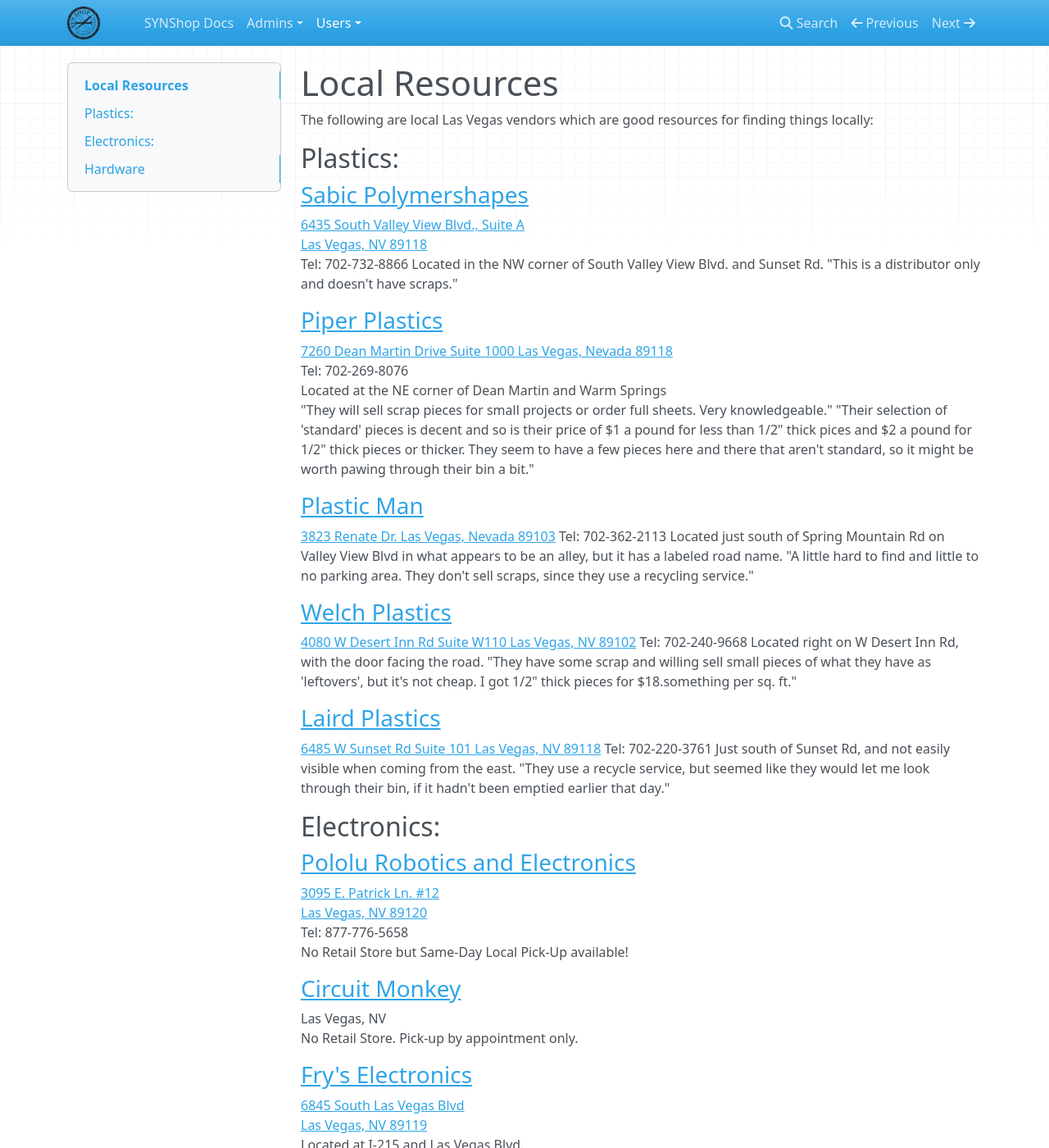
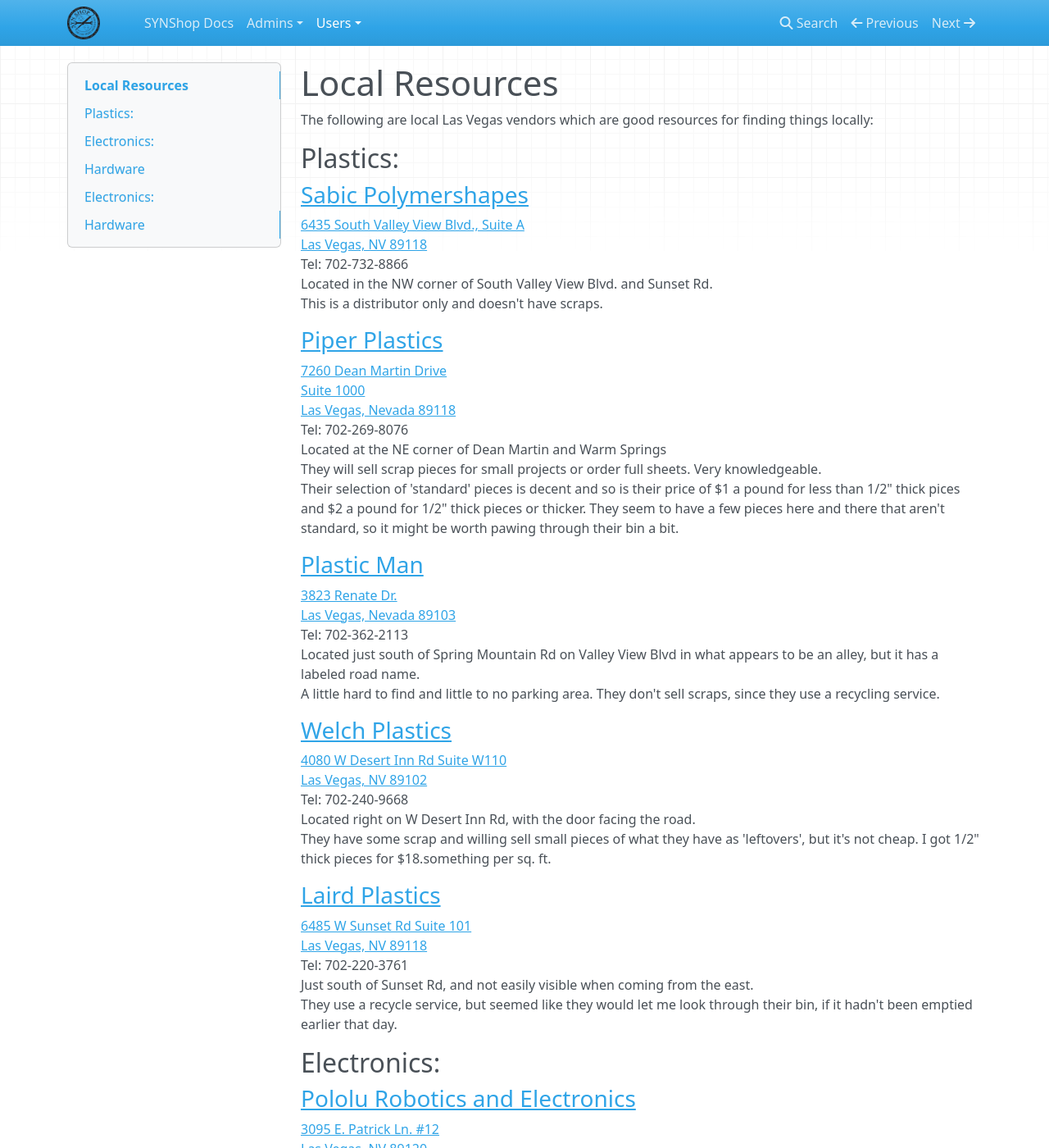
Before and after one commit to synshop/rtfm, an MkDocs documentation site: the page built from docs/users/Local Resources.md, in a window 1280 px wide and 1400 px high. Shown: the whole window at 82% size. Built offline with MkDocs 1.6.1, drawn with Linux system fonts in a browser that asks for light colours; nearby versions of some CDN libraries; some of the changed lines change nothing that is shown; some of the changed text lies outside the part shown.

Commit message:
Fixed formatting issue
Fixed formatting issue per PR comments.

```diff
--- a/docs/users/Local Resources.md
+++ b/docs/users/Local Resources.md
@@ -9,7 +9,7 @@
 Las Vegas, NV 89118](http://maps.google.com/maps?q=6435+South+Valley+View+Blvd.,+Suite+A&hl=en&sll=36.083511,-115.180664&sspn=0.116672,0.12085&t=h&z=17)
 Tel: 702-732-8866
 Located in the NW corner of South Valley View Blvd. and Sunset Rd.
-"This is a distributor only and doesn't have scraps."
+This is a distributor only and doesn't have scraps.
 
 ### [Piper Plastics](http://www.pplastics1.com/)
 [7260 Dean Martin Drive
@@ -17,29 +17,29 @@
 Las Vegas, Nevada 89118](http://maps.google.com/maps?hl=en&bav=on.2,or.r_gc.r_pw.r_qf.,cf.osb&biw=1363&bih=746&um=1&ie=UTF-8&q=piper+plastic+las+vegas+nv&fb=1&gl=us&hq=piper+plastic&hnear=0x80beb782a4f57dd1:0x3accd5e6d5b379a3,Las+Vegas,+NV&cid=0,0,251644501515819261&ei=FDtRT_TDDdLCgAekirXRDQ&sa=X&oi=local_result&ct=image&sqi=2&ved=0CBUQ_BI)
 Tel: 702-269-8076
 Located at the NE corner of Dean Martin and Warm Springs
-"They will sell scrap pieces for small projects or order full sheets. Very knowledgeable."
-"Their selection of 'standard' pieces is decent and so is their price of $1 a pound for less than 1/2" thick pices and $2 a pound for 1/2" thick pieces or thicker.  They seem to have a few pieces here and there that aren't standard, so it might be worth pawing through their bin a bit."
+They will sell scrap pieces for small projects or order full sheets. Very knowledgeable.
+Their selection of 'standard' pieces is decent and so is their price of $1 a pound for less than 1/2" thick pices and $2 a pound for 1/2" thick pieces or thicker.  They seem to have a few pieces here and there that aren't standard, so it might be worth pawing through their bin a bit.
 
 ### [Plastic Man](https://plasticmaninc.com/)
 [3823 Renate Dr.
 Las Vegas, Nevada 89103](https://www.google.com/maps/dir//36.1257189,-115.1907725/@36.125719,-115.190772,16z?hl=en-US)
 Tel: 702-362-2113
 Located just south of Spring Mountain Rd on Valley View Blvd in what appears to be an alley, but it has a labeled road name.
-"A little hard to find and little to no parking area.  They don't sell scraps, since they use a recycling service."
+A little hard to find and little to no parking area.  They don't sell scraps, since they use a recycling service.
 
 ### [Welch Plastics](https://welchplastics.com/)
 [4080 W Desert Inn Rd Suite W110
 Las Vegas, NV 89102](https://www.google.com/maps/place/Welch+Plastics+%7C+Custom+Fabrication+%7C+Raffle+Drums+Las+Vegas/@36.1306312,-115.1960816,17z/data=!3m1!4b1!4m5!3m4!1s0x80c8c6a8ce60a431:0xb6daa13c4c7de039!8m2!3d36.1306312!4d-115.1938929)
 Tel: 702-240-9668
 Located right on W Desert Inn Rd, with the door facing the road.
-"They have some scrap and willing sell small pieces of what they have as 'leftovers', but it's not cheap.  I got 1/2" thick pieces for $18.something per sq. ft."
+They have some scrap and willing sell small pieces of what they have as 'leftovers', but it's not cheap.  I got 1/2" thick pieces for $18.something per sq. ft.
 
 ### [Laird Plastics](https://www.lairdplastics.com/)
 [6485 W Sunset Rd Suite 101
 Las Vegas, NV 89118](https://www.google.com/maps/place/Laird+Plastics+Inc/@36.070858,-115.2346717,17z/data=!3m1!4b1!4m5!3m4!1s0x80c8cf8055442b01:0x45f8d30071eda1e7!8m2!3d36.070858!4d-115.232483)
 Tel: 702-220-3761
 Just south of Sunset Rd, and not easily visible when coming from the east.
-"They use a recycle service, but seemed like they would let me look through their bin, if it hadn't been emptied earlier that day."
+They use a recycle service, but seemed like they would let me look through their bin, if it hadn't been emptied earlier that day.
 
 ## Electronics:
 
@@ -82,3 +82,46 @@
 Las Vegas, NV 89102](http://maps.google.com/maps?hl=en&biw=1363&bih=746&bav=on.2,or.r_gc.r_pw.r_qf.,cf.osb&q=2401+western+ave+las+vegas+nv&um=1&ie=UTF-8&hq=&hnear=0x80c8c3f559a48e4b:0xe191801aa2a8d983,2401+Western+Ave,+Las+Vegas,+NV+89102&gl=us&ei=cThRT4zmNdSTtwe-36DODQ&sa=X&oi=geocode_result&ct=title&resnum=1&sqi=2&ved=0CCoQ8gEwAA)
 On Western Ave (Highland turns into Western) just North of the Sahara overpass on the East side of the street
 Extensive inventory with local pickup. Free catalog in store or order online. Open M-F only.
+
+
+## Electronics:
+
+### [Pololu Robotics and Electronics](http://www.pololu.com/)
+[3095 E. Patrick Ln. #12
+Las Vegas, NV 89120](http://maps.google.com/maps?q=3095+E.+Patrick+Ln.+%2312+&hl=en&sll=36.065657,-115.173272&sspn=0.007294,0.007553&t=h&z=17)
+Tel: 877-776-5658
+No Retail Store but Same-Day Local Pick-Up available!
+
+### [Circuit Monkey](http://circuitmonkey.com)
+Las Vegas, NV
+No Retail Store. Pick-up by appointment only.
+
+### [Fry's Electronics](http://www.frys.com)
+[6845 South Las Vegas Blvd
+Las Vegas, NV 89119](http://maps.google.com/maps?q=6845+South+Las+Vegas+Blvd+&hl=en&ll=36.065657,-115.173272&spn=0.007294,0.007553&sll=36.129478,-115.174849&sspn=0.007288,0.007553&t=h&z=17)
+Located at I-215 and Las Vegas Blvd.
+
+### [Kiesub Electronics](http://www.kiesub.com)
+[3185 S. Highland Drive, Suite 10
+Las Vegas, Nevada 89109](http://maps.google.com/maps?q=3185+S.+Highland+Drive,+Suite+10+Las+Vegas,+Nevada+89109&hl=en&ll=36.129478,-115.174849&spn=0.007288,0.007553&sll=37.0625,-95.677068&sspn=57.684464,61.875&t=h&z=17)
+Near Fashion Show Mall
+
+## Hardware
+
+### McFadden-Dale Industrial Hardware
+[5580 South Decatur Blvd # 114
+Las Vegas, NV](http://maps.google.com/maps?q=3185+S.+Highland+Drive,+Suite+10+Las+Vegas,+Nevada+89109&hl=en&ll=36.129478,-115.174849&spn=0.007288,0.007553&sll=37.0625,-95.677068&sspn=57.684464,61.875&t=h&z=17)
+S. Decatur just North of Russell
+Richer variety of hardware than you would find at Home Depot or Lowes.
+
+### [Commercial Hardware/Nevada Casters/Aztec Bearing](http://www.commercialhardwaregroup.com/)
+[3725 West Russell Road
+Las Vegas, NV 89118](http://maps.google.com/maps?jsid=1&hl=en&um=1&ie=UTF-8&q=Nevada+Casters+%26+Material&fb=1&cid=0,0,10467216534452936455&near=Las+Vegas,+NV&sa=X&ei=54VCT-GRDaSW2AXqo8CxCA&ved=0CAMQkwMwAQ)
+SE Corner of Russell and Valley View
+Another option to McFadden-Dale. Fastener section is much better organized, bearings, general hardware plus a bazillion wheels and casters. Open M-F only.
+
+### [Grainger Industrial Supply](http://www.grainger.com/)
+[2401 Western Ave.
+Las Vegas, NV 89102](http://maps.google.com/maps?hl=en&biw=1363&bih=746&bav=on.2,or.r_gc.r_pw.r_qf.,cf.osb&q=2401+western+ave+las+vegas+nv&um=1&ie=UTF-8&hq=&hnear=0x80c8c3f559a48e4b:0xe191801aa2a8d983,2401+Western+Ave,+Las+Vegas,+NV+89102&gl=us&ei=cThRT4zmNdSTtwe-36DODQ&sa=X&oi=geocode_result&ct=title&resnum=1&sqi=2&ved=0CCoQ8gEwAA)
+On Western Ave (Highland turns into Western) just North of the Sahara overpass on the East side of the street
+Extensive inventory with local pickup. Free catalog in store or order online. Open M-F only.
```
